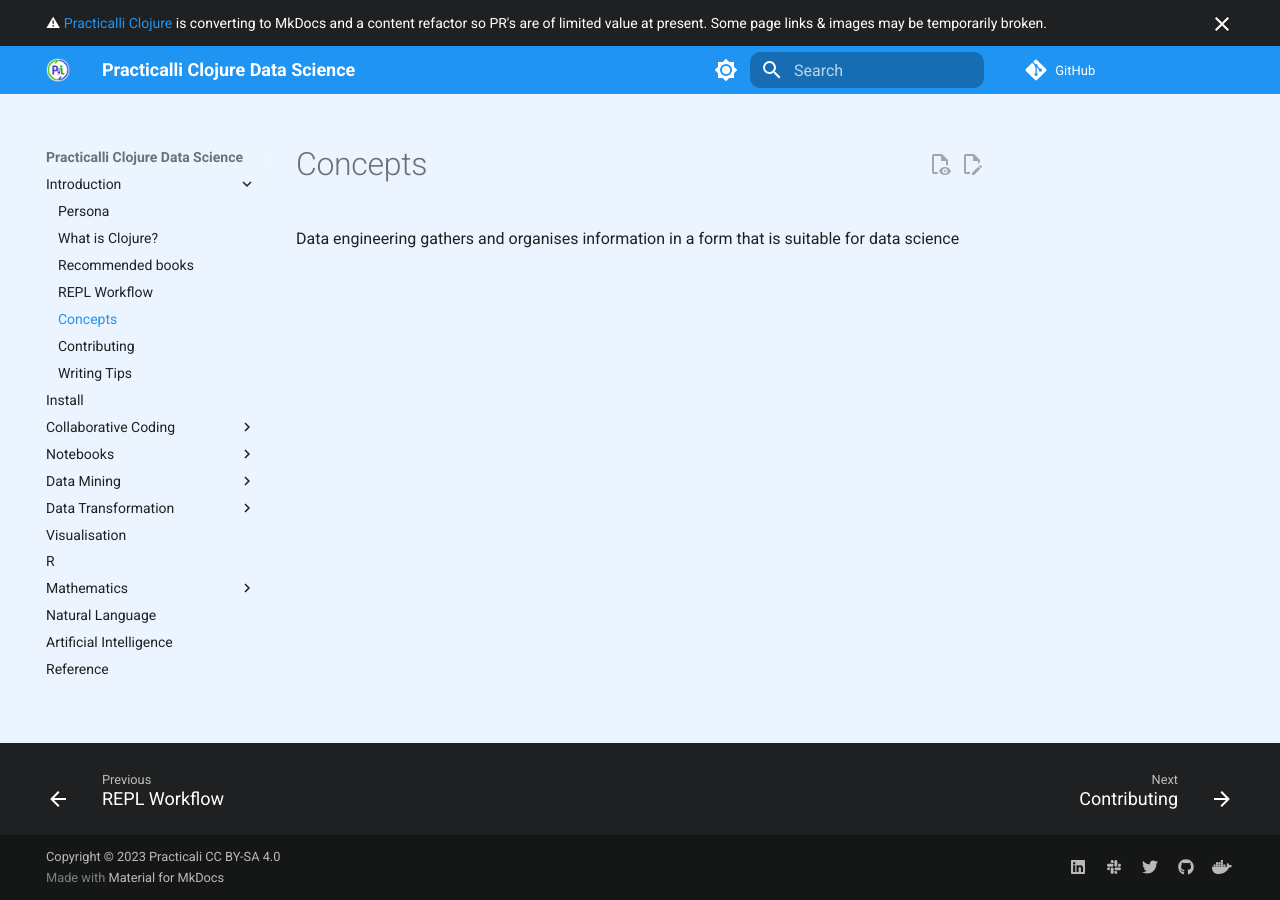
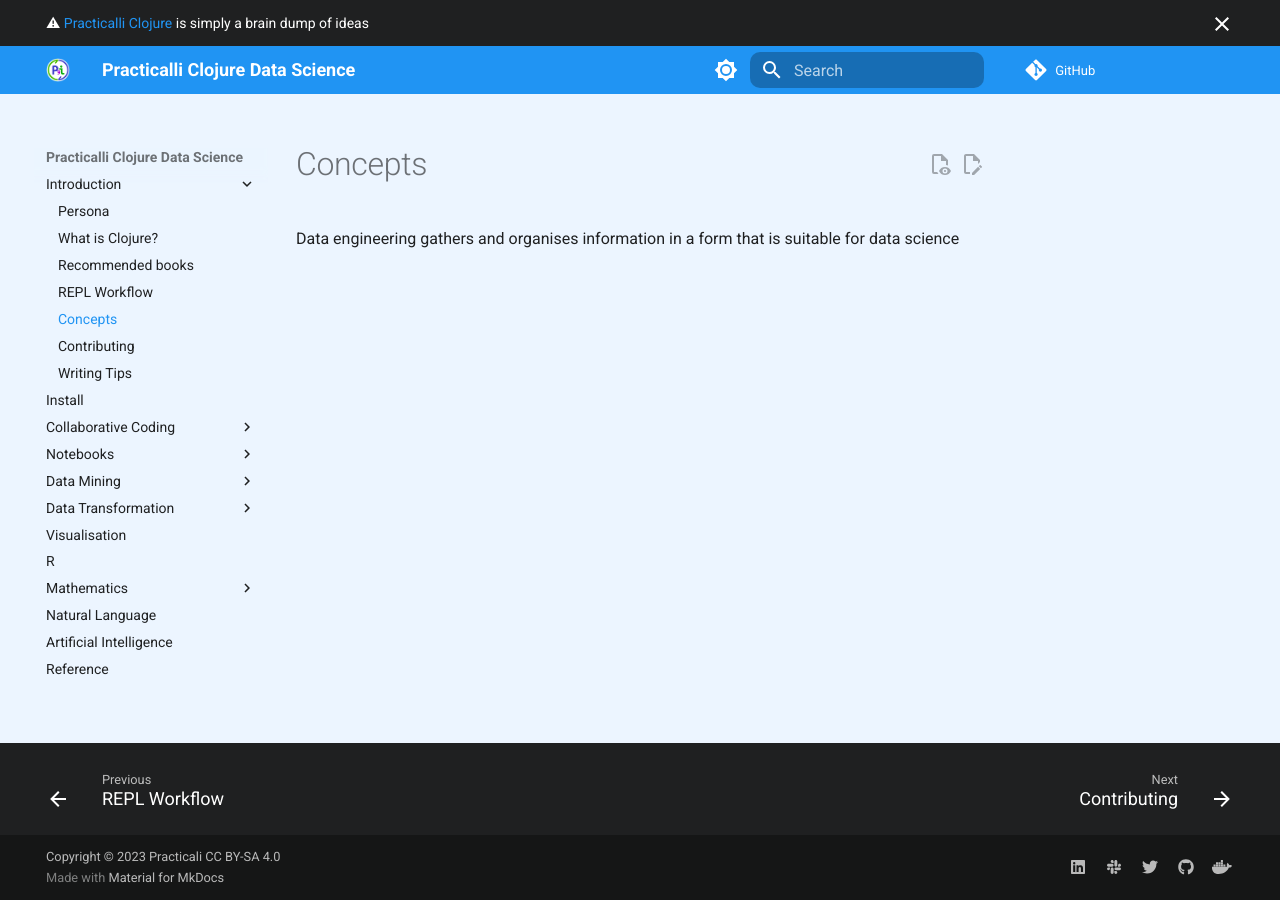
Before and after one commit to practicalli/clojure-data-science, an MkDocs documentation site: the page built from docs/introduction/concepts/index.md, in a window 1280 px wide. Built offline with MkDocs 1.6.1 and Material for MkDocs 9.7.7, drawn with Linux system fonts in a browser that asks for light colours; plug-ins that fetch from the network failed and are left out; comment, search, counter and statistics services are not loaded.

Commit message:
mkdocs: updates to overrides files

```diff
--- a/overrides/404.html
+++ b/overrides/404.html
@@ -14,28 +14,26 @@
 </h3>
 
 <p>
-    Practicalli Clojure Data Science is actively being updated to MkDocs, using the Material theme. The update was published to the
-    live site before ready and so some links and images may not be functional.
-</p>
-
-
-<p>
-    Try use the Search bar at the top of the page
+    Practicalli Clojure Data Science is very early stages
 </p>
 
 <p>
+    Use the Search bar at the top of the page or left navigation to find the relevant content.
+</p>
+<!--
+<p>
     <a href="https://practical.li/clojure">
         <img src="https://raw.githubusercontent.com/practicalli/graphic-design/live/book-covers/practicalli-clojure-book-banner-dark.png#only-dark"
-            alt="Practicalli Spacemacs book cover">
+            alt="Practicalli Clojure Data Science book cover">
     </a>
 </p>
 
 <p>
     <a href="https://practical.li/clojure">
         <img src="https://raw.githubusercontent.com/practicalli/graphic-design/live/book-covers/practicalli-clojure-book-banner-light.png#only-light"
-            alt="Practicalli Spacemacs book cover">
+            alt="Practicalli Clojure Data Science book cover">
     </a>
 </p>
-
+-->
 
 {% endblock %}
--- a/overrides/main.html
+++ b/overrides/main.html
@@ -11,7 +11,6 @@
 <!-- Content -->
 {% block announce %}
 
-&#x26A0; <a href="https://practical.li/clojure-data-science">Practicalli Clojure</a> is converting to MkDocs and a content refactor
-so PR's are of limited value at present. Some page links & images may be temporarily broken.
+&#x26A0; <a href="https://practical.li/clojure-data-science">Practicalli Clojure</a> is simply a brain dump of ideas
 
 {% endblock %}
```
